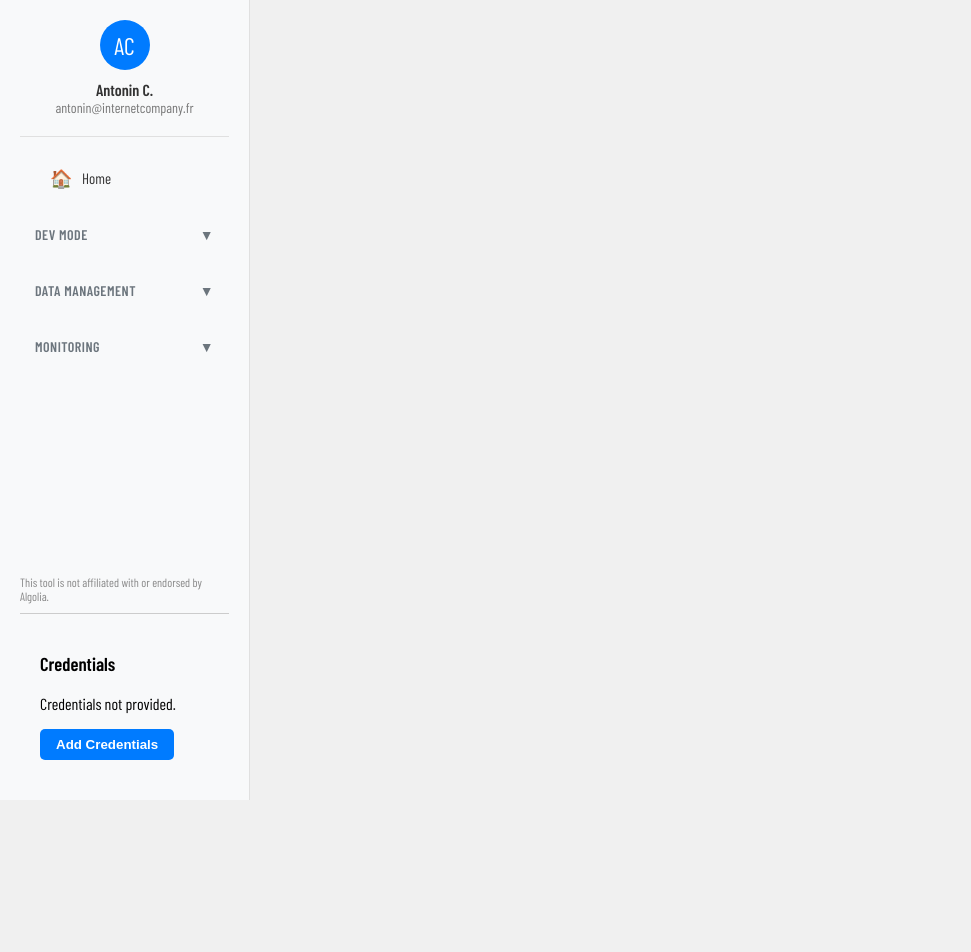
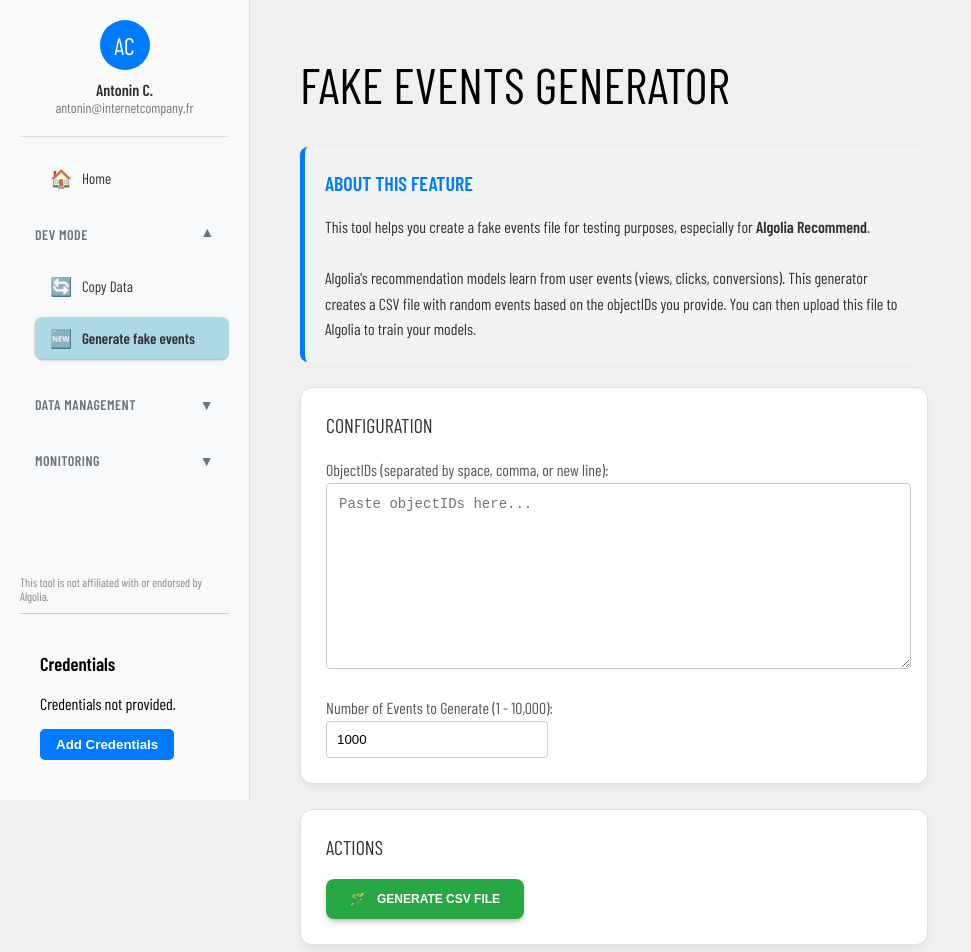
Before and after one commit to antonincoste/algolia_manager, a React (Create React App) app: page /generate-events in a window 1280 px wide. Shown: the top 952 px of the page, without its empty margins (0-971 px from the left). Before the commit the page ends 800 px from the top, so only its background shows below. Built offline with nearby package versions, Linux system fonts and the light colour scheme; a web font is replaced by a local one.

Commit message:
Implement Fake event generation

```diff
--- a/src/App.js
+++ b/src/App.js
@@ -11,6 +11,7 @@ import GlobalStyle from './styles/GlobalStyle';
 import UpdateAttributes from './pages/UpdateAttributes';
 import UpdateByDistinct from './pages/UpdateByDistinct';
 import CopyData from './pages/CopyData';
+import GenerateFakeEvents from './pages/GenerateFakeEvents';
 
 
 // NOUVEAU : Style pour le conteneur du contenu principal
@@ -40,6 +41,7 @@ const App = () => {
             <Route path="/offline" element={<OfflineProducts />} />
             <Route path="/copy" element={<CopyRecommendations />} />
             <Route path="/copy-data" element={<CopyData />} />
+            <Route path="/generate-events" element={<GenerateFakeEvents />} />
           </Routes>
         </main>
       </div>
--- a/src/components/Sidebar.js
+++ b/src/components/Sidebar.js
@@ -149,7 +149,8 @@ const sectionMapping = {
   '/updatebydistinct': 'dataManagement',
   '/offline': 'dataManagement',
   '/copy': 'dataManagement',
-  // Ajoutez les futurs chemins ici (ex: '/dev-feature': 'devMode')
+  '/generate-events': 'devMode',
+  '/copy-data': 'devMode',
 };
 
 const Sidebar = () => {
@@ -190,6 +191,12 @@ const Sidebar = () => {
                             <MenuLink to="/copy-data" className={location.pathname === '/copy-data' ? 'active' : ''}>
                                 <Icon>🔄</Icon>
                                 Copy Data
+                            </MenuLink>
+                        </MenuItem>
+                        <MenuItem>
+                            <MenuLink to="/generate-events" className={location.pathname === '/generate-events' ? 'active' : ''}>
+                                <Icon>🆕</Icon>
+                                Generate fake events
                             </MenuLink>
                         </MenuItem>
                     </SubMenu>
--- a/src/pages/CopyData.js
+++ b/src/pages/CopyData.js
@@ -137,7 +137,7 @@ const CopyData = () => {
         <br /><br />
         You can copy data within the same application or to a different one by providing separate credentials.
         <br /><br />
-        ⚠️ **Warning:** This will overwrite any existing objects in the target index(es) that have the same `objectID`.
+        ⚠️ <b>Warning:</b> This will overwrite any existing objects in the target index(es) that have the same `objectID`.
       </InfoBlock>
 
       <SectionBlock title="Configuration">
--- /dev/null
+++ b/src/pages/GenerateFakeEvents.js
@@ -0,0 +1,129 @@
+// src/pages/GenerateFakeEvents.js
+import React, { useState } from 'react';
+import SectionBlock from '../components/SectionBlock';
+import InfoBlock from '../components/InfoBlock';
+import StyledButton from '../components/StyledButton';
+
+const textareaStyle = { width: '97%', padding: '12px', fontSize: '14px', borderRadius: '4px', border: '1px solid #ccc', resize: 'vertical' };
+const inputStyle = { width: '200px', padding: '10px', borderRadius: '4px', border: '1px solid #ccc' };
+
+const GenerateFakeEvents = () => {
+  const [objectIds, setObjectIds] = useState('');
+  const [numEvents, setNumEvents] = useState(1000);
+  const [log, setLog] = useState('');
+  const [error, setError] = useState('');
+
+  // Traduction de la logique du script Python en JavaScript
+  const handleGenerate = () => {
+    setError('');
+    setLog('');
+
+    const ids = objectIds.split(/[\s,;|\n]+/).filter(Boolean);
+    if (ids.length === 0) {
+      setError('Please provide at least one objectID.');
+      return;
+    }
+
+    if (numEvents < 1 || numEvents > 10000) {
+      setError('Please enter a number of events between 1 and 10,000.');
+      return;
+    }
+
+    setLog(`Generating ${numEvents} events...`);
+
+    try {
+      const eventTypes = ["click", "view", "conversion"];
+      const eventNames = {
+        click: "Product Click",
+        view: "Product View",
+        conversion: "Product Conversion"
+      };
+      const userTokens = Array.from({ length: 100 }, (_, i) => `user-token-${i + 1}`);
+
+      const generatedEvents = [];
+
+      for (let i = 0; i < numEvents; i++) {
+        const eventType = eventTypes[Math.floor(Math.random() * eventTypes.length)];
+        const eventName = eventNames[eventType];
+        const userToken = userTokens[Math.floor(Math.random() * userTokens.length)];
+        const objectId = ids[Math.floor(Math.random() * ids.length)];
+
+        // Génère un timestamp aléatoire dans les 90 derniers jours
+        const randomDaysAgo = Math.random() * 90;
+        const eventDate = new Date(Date.now() - randomDaysAgo * 24 * 60 * 60 * 1000);
+        const timestamp = eventDate.toISOString();
+
+        generatedEvents.push([eventName, eventType, timestamp, objectId, userToken]);
+      }
+
+      // Création du contenu CSV
+      const headers = ["eventName", "eventType", "timestamp", "objectID", "userToken"];
+      const csvRows = [
+        headers.join(';'),
+        ...generatedEvents.map(row => row.join(';'))
+      ];
+      const csvContent = csvRows.join('\n');
+
+      // Logique de téléchargement du fichier
+      const blob = new Blob([csvContent], { type: 'text/csv;charset=utf-8;' });
+      const url = URL.createObjectURL(blob);
+      const link = document.createElement('a');
+      link.href = url;
+      link.setAttribute('download', 'algolia_fake_events.csv');
+      document.body.appendChild(link);
+      link.click();
+      document.body.removeChild(link);
+
+      setLog(`Successfully generated and downloaded algolia_fake_events.csv with ${numEvents} events.`);
+
+    } catch (err) {
+      setError('An error occurred during file generation: ' + err.message);
+    }
+  };
+
+  return (
+    <div>
+      <h1>Fake Events Generator</h1>
+      <InfoBlock title="About this feature">
+        This tool helps you create a fake events file for testing purposes, especially for <b>Algolia Recommend</b>.
+        <br/><br/>
+        Algolia's recommendation models learn from user events (views, clicks, conversions). This generator creates a CSV file with random events based on the objectIDs you provide. You can then upload this file to Algolia to train your models.
+      </InfoBlock>
+
+      <SectionBlock title="Configuration">
+        <div style={{ display: 'flex', flexDirection: 'column', gap: '20px' }}>
+          <div>
+            <label>ObjectIDs (separated by space, comma, or new line):</label>
+            <textarea
+              placeholder="Paste objectIDs here..."
+              value={objectIds}
+              onChange={(e) => setObjectIds(e.target.value)}
+              rows={10}
+              style={textareaStyle}
+            />
+          </div>
+          <div>
+            <label>Number of Events to Generate (1 - 10,000):</label><br/>
+            <input
+              type="number"
+              min="1"
+              max="10000"
+              value={numEvents}
+              onChange={(e) => setNumEvents(parseInt(e.target.value, 10))}
+              style={inputStyle}
+            />
+          </div>
+        </div>
+      </SectionBlock>
+
+      <SectionBlock title="Actions">
+        <StyledButton onClick={handleGenerate} label="Generate CSV File" icon="🪄" color="#28a745" />
+      </SectionBlock>
+
+      {error && <div style={{ color: 'red', marginTop: '20px' }}>{error}</div>}
+      {log && <div style={{ color: 'green', marginTop: '20px' }}>{log}</div>}
+    </div>
+  );
+};
+
+export default GenerateFakeEvents;
```
